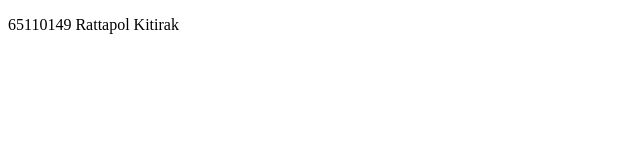
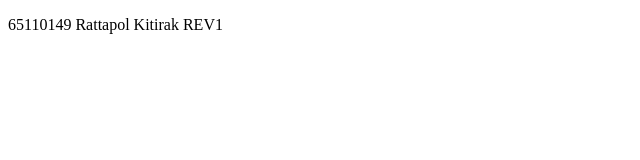
Before and after one commit to Bungyyy/git010_Boss, a plain HTML site: page index.html in a window 1280 px wide. Shown: the full height of the page, 0-640 px from the left. Drawn offline with Linux system fonts and the light colour scheme.

Commit message:
Update index.html

```diff
--- a/index.html
+++ b/index.html
@@ -6,6 +6,6 @@
     <title>Document</title>
 </head>
 <body>
-    <p>65110149 Rattapol Kitirak</p>
+    <p>65110149 Rattapol Kitirak REV1</p>
 </body>
 </html>
```
